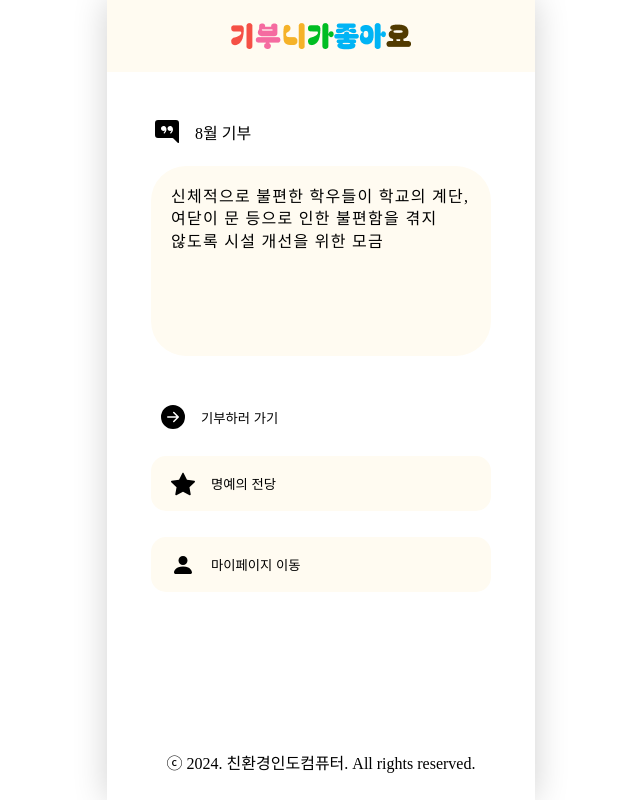
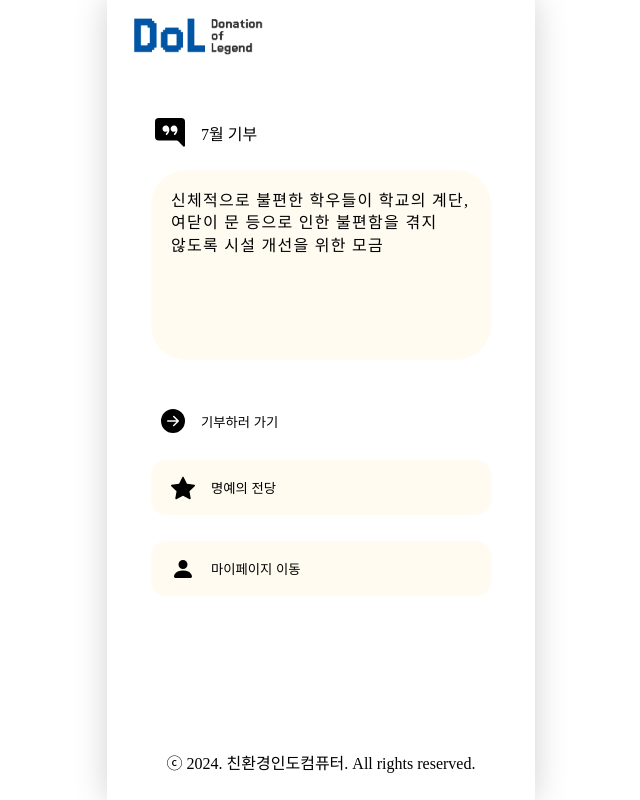
Before and after one commit to 2024-HUFSummer-HACKATHON/EnvIndiaComputer, a React (Create React App) app: page / in a window 1280 px wide. Both pictures are taken after a click on the button "01. 메인 페이지". Shown: the whole page, without its empty margins (319-959 px from the left). Built offline with nearby package versions, Linux system fonts and the light colour scheme.

Commit message:
design: 중간커밋

```diff
--- a/src/pages/Main.jsx
+++ b/src/pages/Main.jsx
@@ -10,8 +10,8 @@ const Title = styled.div`
   margin: 48px 0 22px 48px;
   .icons{
     margin-right: 16px;
-    width: 24px;
-    height: 24px;
+    width: 30px;
+    height: 30px;
   }
 `
 const DonateDescription = styled.div`
@@ -63,7 +63,7 @@ function Main() {
     <>
       <Title>
         <BsChatRightQuoteFill className='icons'/>
-        8월 기부
+          7월 기부
       </Title>
       <DonateDescription>
         <Box>
--- a/src/styles/Mobile.js
+++ b/src/styles/Mobile.js
@@ -23,14 +23,14 @@ const Content=styled.div`
 const Header=styled.div`
     display:flex;
     align-items:center;
-    justify-content:center;
+    /* justify-content:center; */
     /* justify-content:space-between; */
     height:40px;
-    padding:16px 20px;
-    background-color: #FFFBF1;
-    margin-bottom: 30px;
+    padding:15px 25px;
 `
 const Logo=styled.img`
+    width: 135px;
+    height: 60px;
     /* display: flex;
     flex-direction: row;
     justify-content: center; */
```
Also changed, not shown: public/images/Logo.png.
